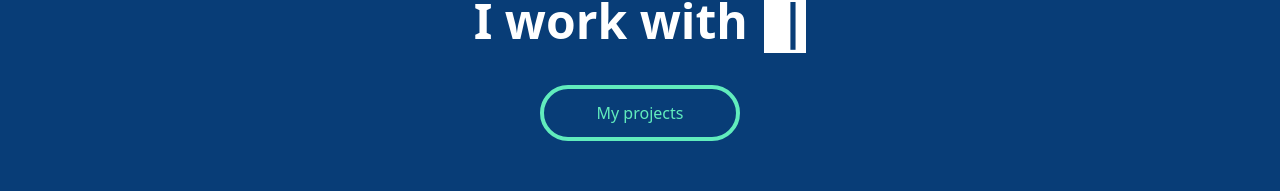
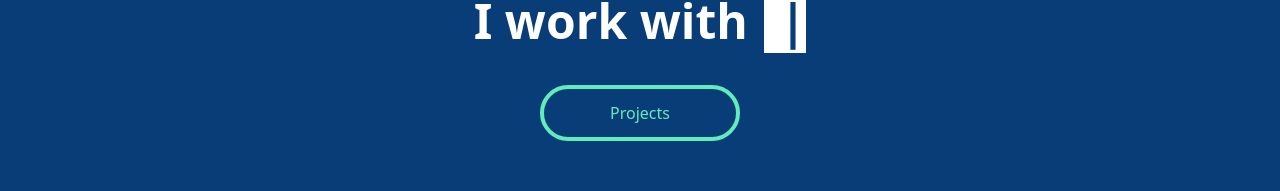
Before and after one commit to Federico-Nardini/portfolio, a React (Vite) app: page / in a window 1280 px wide. Shown: the part 405-596 px from the top of the page. Built offline with nearby package versions, Linux system fonts and the light colour scheme.

Commit message:
last touch to contacts section

```diff
--- a/src/App.jsx
+++ b/src/App.jsx
@@ -2,7 +2,7 @@ import { React, useState } from "react";
 import Navbar from "./Components/Navbar";
 import Hero from "./Components/Hero";
 import About from "./Components/About";
-import Newsletter from "./Components/Newsletter";
+import Contacts from "./Components/Contacts";
 import CardsContainer from "./Components/Cards/CardsContainer";
 import Footer from "./Components/Footer";
 
@@ -13,7 +13,7 @@ function App() {
             <Hero />
             <About />
             <CardsContainer />
-            <Newsletter />
+            <Contacts />
             <Footer />
         </div>
     );
--- a/src/Components/Newsletter.jsx
+++ b/src/Components/Contacts.jsx
@@ -5,9 +5,9 @@ import { HiOutlineMailOpen } from "react-icons/hi";
 import { TbBrandTelegram } from "react-icons/tb";
 import { FiGithub } from "react-icons/fi";
 
-const Newsletter = () => {
+const Contacts = () => {
     return (
-        <div className="w-full pb-16 pt-8 md:pt-16 text-primary bg-white px-4">
+        <div id="contact" className="w-full pb-16 pt-8 md:pt-16 text-primary bg-white px-4">
             <div className="max-w-[1240px] mx-auto flex flex-col md:flex-row">
                 <div className="lg:col-span-2 my-4   mb-auto mr-auto py-4 px-6 rounded-2xl">
                     <div className=" ">
@@ -26,17 +26,29 @@ const Newsletter = () => {
                 <div className="my-4 bg-accentLighter text-primary py-8 px-10 rounded-2xl">
                     <div className="flex  items-center mb-2 justify-between w-full">
                         <HiOutlineMailOpen size={30} />
-                        <a className="p-3 ml-3 flex w-full  rounded-md font-semibold">
+                        <a
+                            href="mailto:fnardini1996@gmail.com"
+                            className="p-3 ml-3 flex w-full  rounded-md font-semibold"
+                        >
                             fnardini1996@gmail.com
                         </a>
                     </div>
                     <div className="flex  items-center mb-2 justify-between w-full">
                         <TbBrandTelegram size={30} />
-                        <a className="p-3 ml-3 flex w-full  rounded-md font-semibold">@mekbeth</a>
+                        <a
+                            href="https://telegram.me/mekbeth"
+                            className="p-3 ml-3 flex w-full  rounded-md font-semibold"
+                        >
+                            @mekbeth
+                        </a>
                     </div>
                     <div className="flex  items-center  justify-between w-full">
                         <FiGithub size={30} />
-                        <a className="p-3 ml-3 flex w-full  border-white  rounded-md font-semibold">
+                        <a
+                            href="https://github.com/Federico-Nardini"
+                            target="_blank"
+                            className="p-3 ml-3 flex w-full  border-white  rounded-md font-semibold"
+                        >
                             /Federico-Nardini
                         </a>
                     </div>
@@ -46,4 +58,4 @@ const Newsletter = () => {
     );
 };
 
-export default Newsletter;
+export default Contacts;
--- a/src/Components/Hero.jsx
+++ b/src/Components/Hero.jsx
@@ -1,5 +1,6 @@
 import React from "react";
 import Typed from "react-typed";
+import { Link } from "react-scroll";
 
 const Hero = () => {
     return (
@@ -34,9 +35,15 @@ const Hero = () => {
                     </div>
                 </div>
 
-                <button className="bg-transparent w-[200px]  border-4 hover:bg-accent hover:text-primary  rounded-full  duration-300 border-accent font-medium my-6 mx-auto py-3 text-accent">
-                    My projects
-                </button>
+                <Link
+                    to="projects"
+                    className="bg-transparent w-[200px]  border-4 hover:bg-accent hover:text-primary cursor-pointer rounded-full  duration-300 border-accent font-medium my-6 mx-auto py-3 text-accent"
+                    activeClass="active"
+                    smooth={true}
+                    duration={400}
+                >
+                    Projects
+                </Link>
             </div>
         </div>
     );
```
